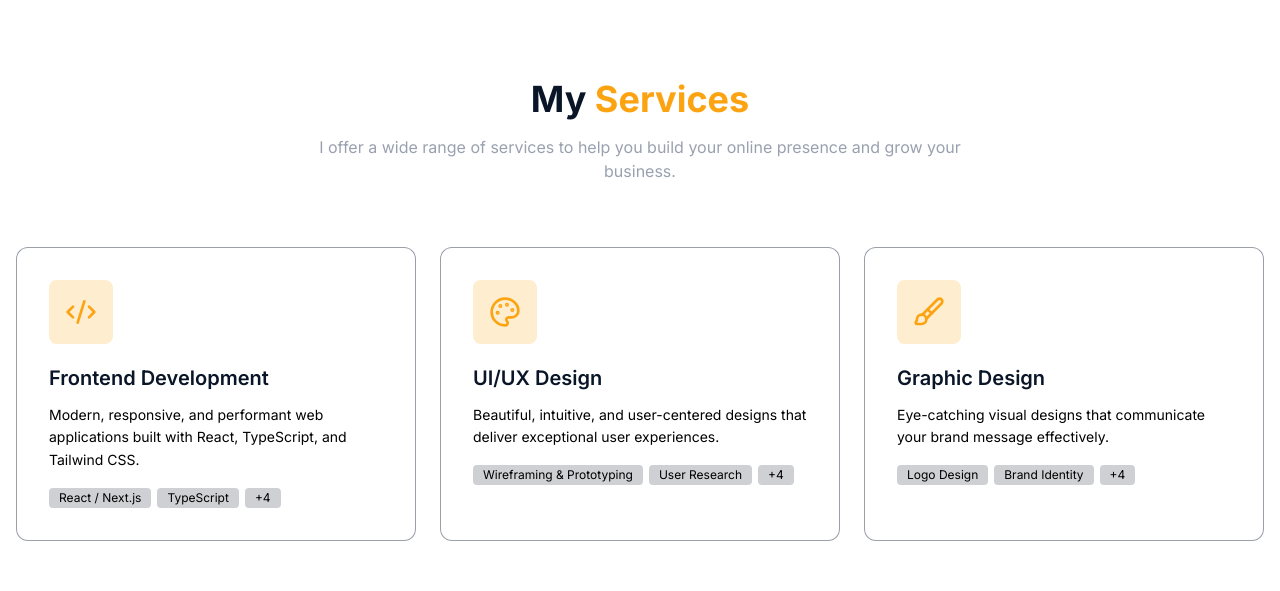
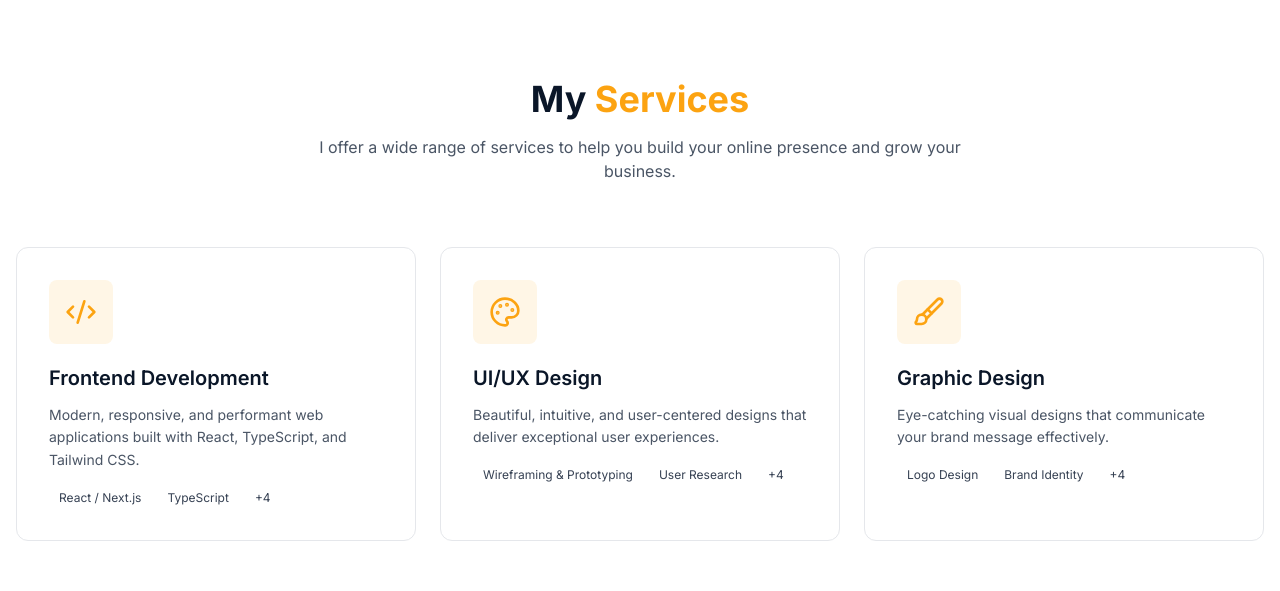
Before and after one commit to cojojunior/Portfolio, a React (Vite) app: page / in a window 1280 px wide. Shown: the part 1360-1951 px from the top of the page. Built offline with nearby package versions, Linux system fonts and the light colour scheme; no server answers; the database is empty.

Commit message:
added service Section

```diff
--- a/src/components/ServicesSection.tsx
+++ b/src/components/ServicesSection.tsx
@@ -19,10 +19,10 @@ const ServicesSection = () => {
 
   if (loading) {
     return (
-      <section className="py-12 md:py-20 bg-[#0d1117]">
+      <section className="py-12 md:py-20 bg-white">
         <div className="container mx-auto px-4">
           <div className="text-center mb-8 md:mb-12">
-            <h2 className="text-2xl md:text-4xl font-bold text-white mb-4">
+            <h2 className="text-2xl md:text-4xl font-bold text-dark-navy mb-4">
               Loading Services...
             </h2>
           </div>
@@ -32,14 +32,14 @@ const ServicesSection = () => {
   }
 
   return (
-    <section className="py-1 md:py-20 bg-white">
+    <section className="py-12 md:py-20 bg-white">
       <div className="container mx-auto px-4">
         {/* Section Header */}
         <div className="text-center mb-8 md:mb-16">
           <h2 className="text-2xl md:text-4xl font-bold text-dark-navy mt-2 md:mt-3 mb-2 md:mb-4">
             My <span className="text-golden">Services</span>
           </h2>
-          <p className="text-gray-400 max-w-2xl mx-auto text-xs md:text-base px-2">
+          <p className="text-gray-600 max-w-2xl mx-auto text-xs md:text-base px-2">
             I offer a wide range of services to help you build your online
             presence and grow your business.
           </p>
@@ -50,9 +50,9 @@ const ServicesSection = () => {
           {services.map((service) => (
             <div
               key={service.id}
-              className="bg-white/10 rounded-lg md:rounded-xl p-3 md:p-8 border border-gray-700/50 hover:border-golden/30 transition-all duration-300 group hover:shadow-lg hover:shadow-golden/5">
+              className="bg-white-50 rounded-lg md:rounded-xl p-3 md:p-8 border border-gray-200 hover:border-golden/50 transition-all duration-300 group hover:shadow-lg hover:shadow-golden/5">
               {/* Icon - Smaller on mobile */}
-              <div className="w-10 h-10 md:w-16 md:h-16 rounded-lg bg-golden/20 flex items-center justify-center mb-2 md:mb-5 group-hover:bg-golden/30 transition-all duration-300">
+              <div className="w-10 h-10 md:w-16 md:h-16 rounded-lg bg-golden/10 flex items-center justify-center mb-2 md:mb-5 group-hover:bg-golden/20 transition-all duration-300">
                 {getIcon(service.icon)}
               </div>
 
@@ -62,12 +62,12 @@ const ServicesSection = () => {
               </h3>
 
               {/* Description - Hidden on mobile, show on tablet+ */}
-              <p className="hidden sm:block text-dark-navy-200 text-sm leading-relaxed mb-4 line-clamp-3">
+              <p className="hidden sm:block text-gray-600 text-sm leading-relaxed mb-4 line-clamp-3">
                 {service.description}
               </p>
 
               {/* Description - Short version for mobile */}
-              <p className="sm:hidden text-dark-navy-200 text-[10px] leading-relaxed mb-2 line-clamp-2">
+              <p className="sm:hidden text-gray-500 text-[10px] leading-relaxed mb-2 line-clamp-2">
                 {service.description}
               </p>
 
@@ -77,12 +77,12 @@ const ServicesSection = () => {
                   {service.features.slice(0, 2).map((feature, idx) => (
                     <span
                       key={idx}
-                      className="px-1.5 md:px-2.5 py-0.5 bg-dark-navy/20 text-golden-300 rounded text-[8px] md:text-xs">
+                      className="px-1.5 md:px-2.5 py-0.5 bg-golden/200/70 text-gray-700 rounded text-[8px] md:text-xs">
                       {feature}
                     </span>
                   ))}
                   {service.features.length > 2 && (
-                    <span className="px-1.5 md:px-2.5 py-0.5 bg-dark-navy/20 text-golden-200 rounded text-[8px] md:text-xs">
+                    <span className="px-1.5 md:px-2.5 py-0.5 bg-golden/200/70 text-gray-700 rounded text-[8px] md:text-xs">
                       +{service.features.length - 2}
                     </span>
                   )}
@@ -91,7 +91,7 @@ const ServicesSection = () => {
 
               {/* Price - Smaller on mobile */}
               {service.price && (
-                <div className="mt-2 md:mt-4 pt-2 md:pt-4 border-t border-gray-700/50">
+                <div className="mt-2 md:mt-4 pt-2 md:pt-4 border-t border-gray-200">
                   <span className="text-golden font-semibold text-xs md:text-base">
                     {service.price}
                   </span>
```
